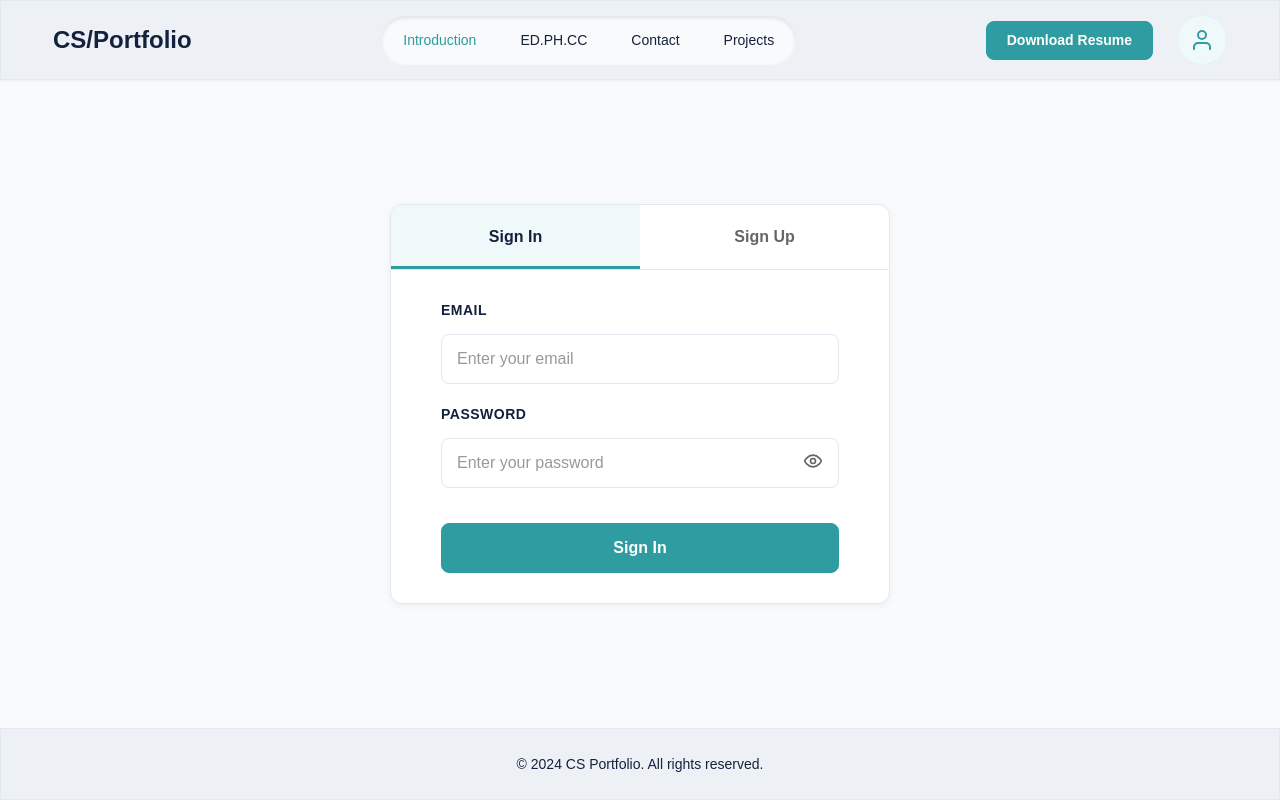
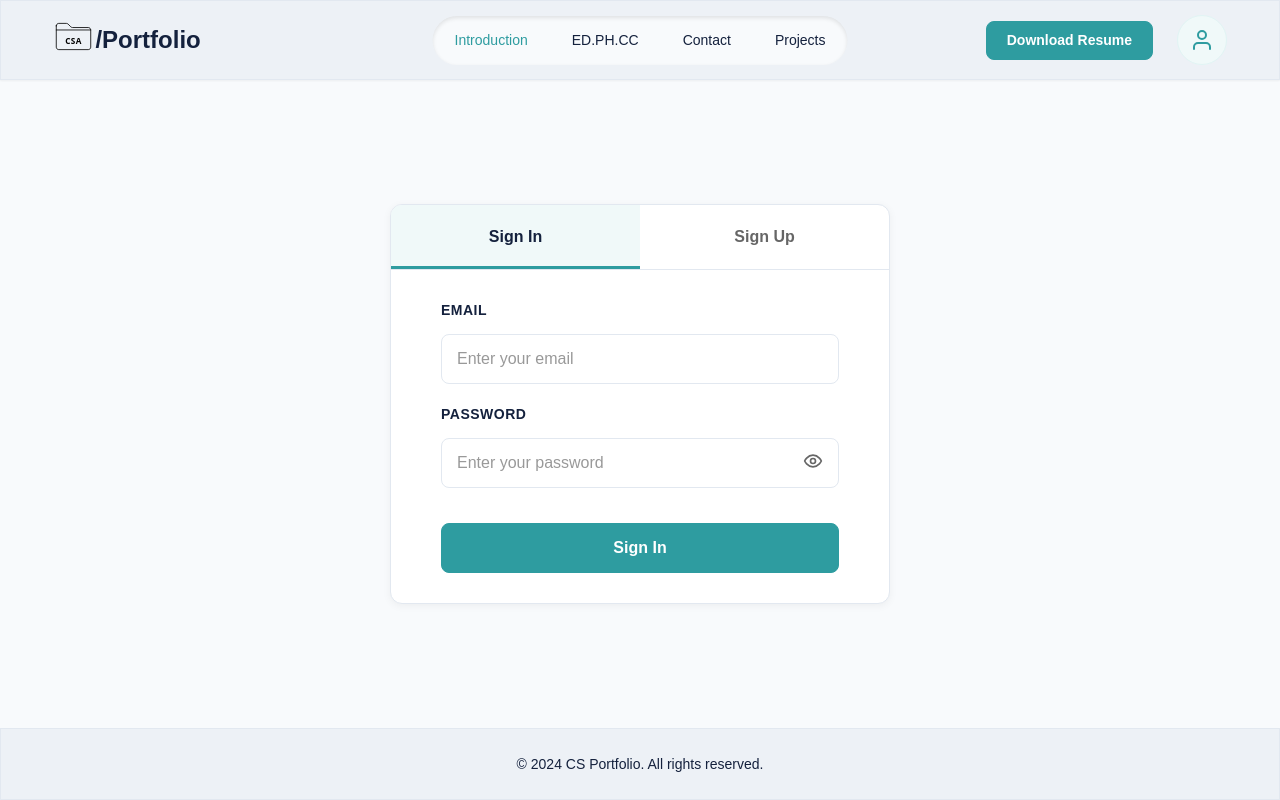
Before and after one commit to blksmth1725/cs_portfolio, a Next.js app in the folder cs_portfolio_client/: page /login in a window 1280 px wide. Built offline with nearby package versions, Linux system fonts and the light colour scheme; sample sign-in values are in the browser's storage.

Commit message:
Header logo

```diff
--- a/cs_portfolio_client/src/components/Header.tsx
+++ b/cs_portfolio_client/src/components/Header.tsx
@@ -13,6 +13,7 @@ export default function Header() {
   const navRef = useRef<HTMLElement>(null);
   const [sliderStyle, setSliderStyle] = useState({ left: 0, width: 0 });
   const [isJiggling, setIsJiggling] = useState(false);
+  const [logoJiggling, setLogoJiggling] = useState(false);
 
   const handleLogout = () => {
     setIsDropdownOpen(false);
@@ -42,6 +43,20 @@ export default function Header() {
       window.removeEventListener('sectionChange', handleSectionChange as EventListener);
     };
   }, []);
+
+  useEffect(() => {
+    // Trigger logo jiggle when user signs in
+    if (isAuthenticated) {
+      // Small delay to allow transition to start
+      const timer = setTimeout(() => {
+        setLogoJiggling(true);
+        setTimeout(() => {
+          setLogoJiggling(false);
+        }, 300); // Match jiggle animation duration
+      }, 400); // Wait for transition to complete
+      return () => clearTimeout(timer);
+    }
+  }, [isAuthenticated]);
 
   useEffect(() => {
     const updateSliderPosition = () => {
@@ -79,11 +94,16 @@ export default function Header() {
   return (
     <header className="header">
       <div className="header-container">
-        <div className="header-content">
+        <div className={`header-content ${!isAuthenticated ? 'header-content-centered' : ''}`}>
           {/* Logo */}
-          <div className="header-logo">
+          <div className={`header-logo ${logoJiggling ? 'logo-jiggle' : ''}`}>
             <h1 className="header-logo-text">
-              CS/Portfolio
+              <img
+                src="/csa-folder-icon (1).svg"
+                alt="CSA"
+                className="header-logo-icon"
+              />
+              <span>/Portfolio</span>
             </h1>
           </div>
 
--- a/cs_portfolio_client/src/styles/components.css
+++ b/cs_portfolio_client/src/styles/components.css
@@ -78,13 +78,28 @@
 .header-content {
   display: flex;
   width: 100%;
-  justify-content: space-between;
+  justify-content: center;
   align-items: center;
   height: 5rem;
+  position: relative;
+}
+
+.header-content-centered {
+  justify-content: center;
 }
 
 .header-logo {
   flex-shrink: 0;
+  transition: left 0.4s ease-in-out, transform 0.4s ease-in-out;
+  position: absolute;
+  left: 50%;
+  transform: translateX(-50%);
+  z-index: 1;
+}
+
+.header-content:not(.header-content-centered) .header-logo {
+  left: 0;
+  transform: translateX(0);
 }
 
 .header-logo-text {
@@ -92,6 +107,22 @@
   line-height: 2rem;
   font-weight: 700;
   color: #14213D;
+  display: flex;
+  align-items: center;
+  gap: 0.5rem;
+}
+
+.header-logo-icon {
+  height: 3rem;
+  width: auto;
+  display: inline-block;
+  vertical-align: middle;
+  margin-right: -0.4rem;
+  padding-bottom: 0.45rem;
+}
+
+.header-logo.logo-jiggle {
+  animation: jiggle 0.3s ease-in-out;
 }
 
 .header-nav {
@@ -102,7 +133,10 @@
   padding: 0.375rem;
   border-radius: 50px;
   box-shadow: inset 0 2px 4px rgba(0, 0, 0, 0.1);
-  position: relative;
+  position: absolute;
+  left: 50%;
+  transform: translateX(-50%);
+  z-index: 1;
 }
 
 .nav-slider {
@@ -179,6 +213,9 @@
   display: flex;
   align-items: center;
   gap: 1.5rem;
+  position: absolute;
+  right: 0;
+  z-index: 1;
 }
 
 .user-menu-container {
```
Also changed, not shown: cs_portfolio_client/public/csa-folder-icon (1).svg (added).
